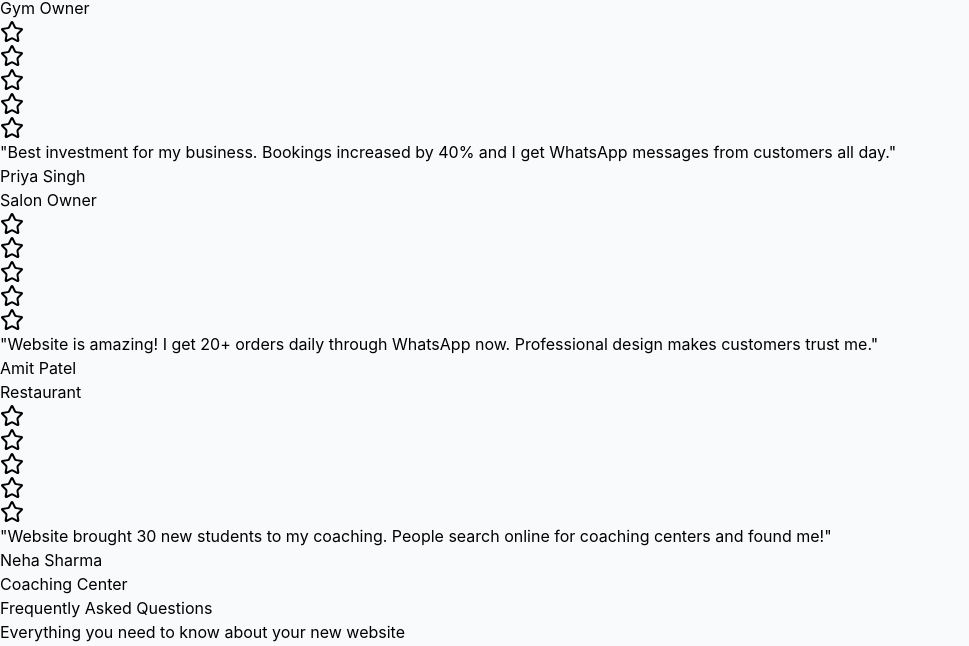
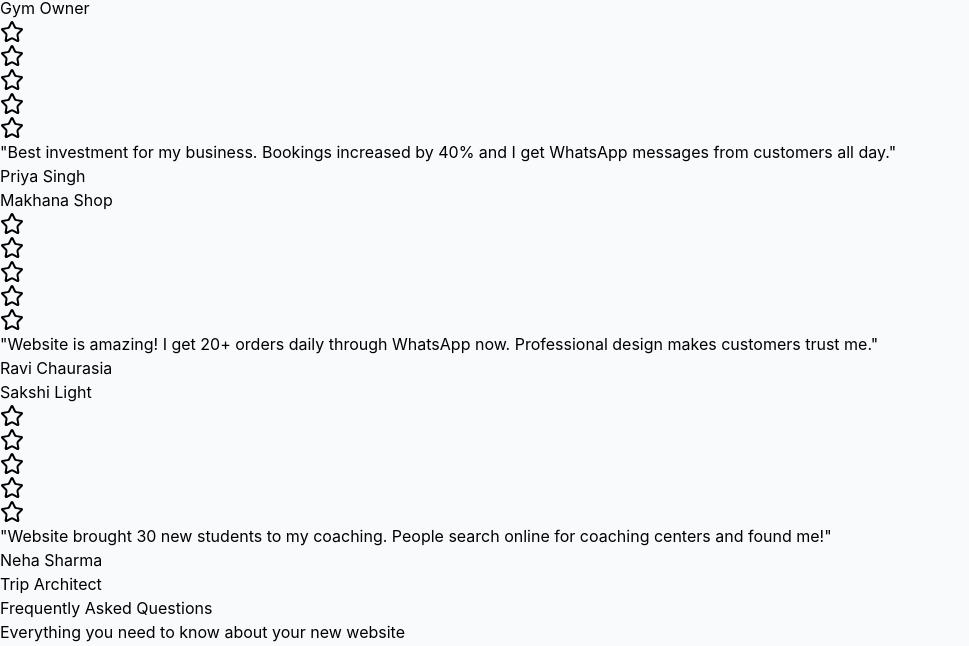
Before and after one commit to ankitK-ydv/a2-power-platform, a React (Vite) app: page / in a window 1280 px wide. Shown: the part 3658-4304 px from the top of the page, without its empty margins (0-969 px from the left). Built offline with nearby package versions, Linux system fonts and the light colour scheme.

Commit message:
MINOR CHANGES

```diff
--- a/src/LandingPage.jsx
+++ b/src/LandingPage.jsx
@@ -579,19 +579,19 @@ const TestimonialsSection = () => {
     },
     {
       name: 'Priya Singh',
-      business: 'Salon Owner',
+      business: 'Makhana Shop',
       text: 'Best investment for my business. Bookings increased by 40% and I get WhatsApp messages from customers all day.',
       rating: 5,
     },
     {
-      name: 'Amit Patel',
-      business: 'Restaurant',
+      name: 'Ravi Chaurasia',
+      business: 'Sakshi Light',
       text: 'Website is amazing! I get 20+ orders daily through WhatsApp now. Professional design makes customers trust me.',
       rating: 5,
     },
     {
       name: 'Neha Sharma',
-      business: 'Coaching Center',
+      business: 'Trip Architect',
       text: 'Website brought 30 new students to my coaching. People search online for coaching centers and found me!',
       rating: 5,
     },
```
